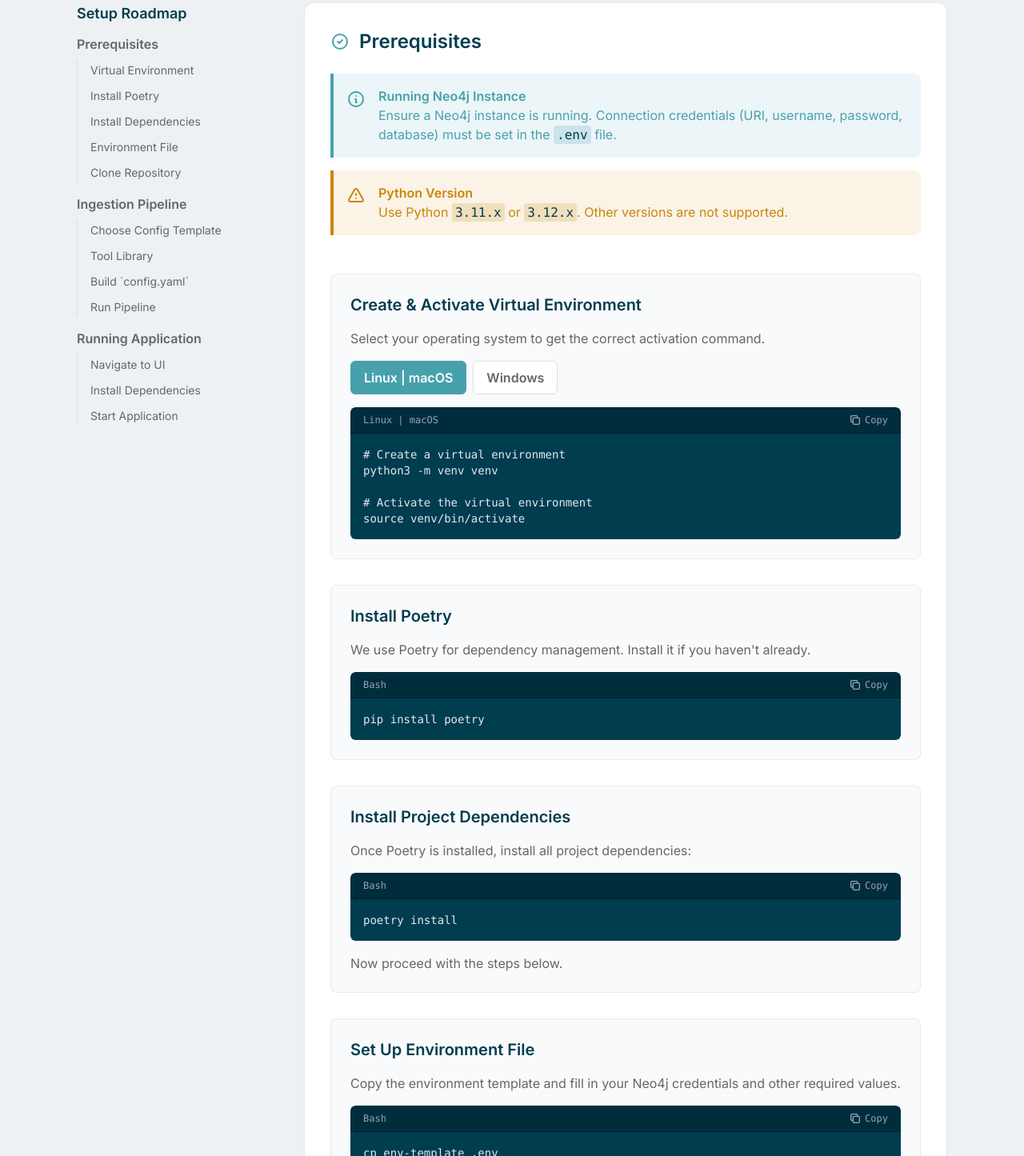
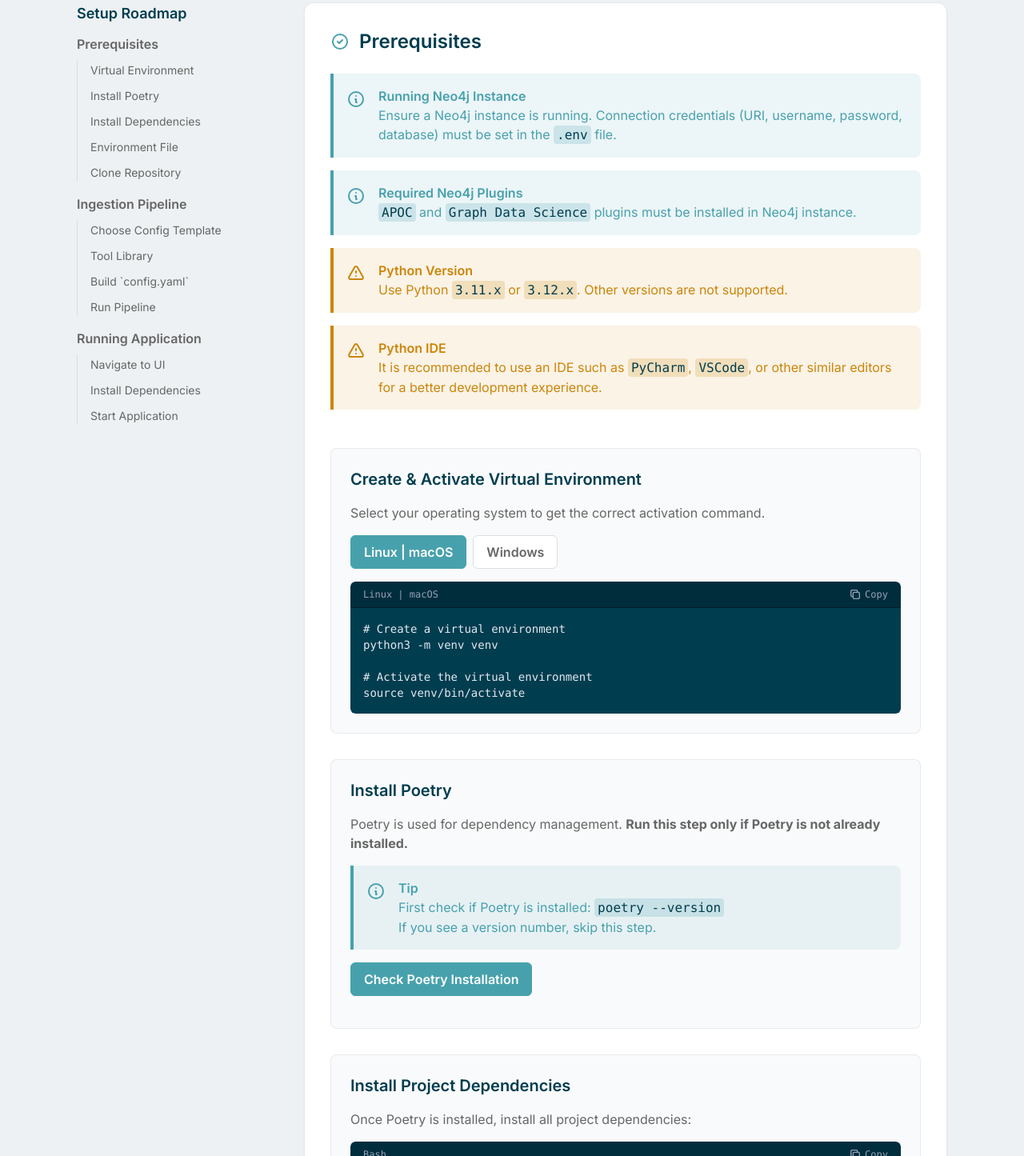
Before and after one commit to ArghyaBanerjee30/codeconcise_setup_roadmap, a plain HTML site: page index.html in a window 1280 px wide. Shown: the part 201-1646 px from the top of the page at 80% size. Drawn offline with nearby package versions, Linux system fonts and the light colour scheme.

Commit message:
Update index.html

```diff
--- a/index.html
+++ b/index.html
@@ -255,6 +255,14 @@
                                     <p>Ensure a Neo4j instance is running. Connection credentials (URI, username, password, database) must be set in the <code class="px-1 py-0.5 rounded">.env</code> file.</p>
                                 </div>
                             </div>
+                            <!-- Note: APOC & GDS -->
+                            <div class="note note-info">
+                                <svg xmlns="http://www.w3.org/2000/svg" class="note-icon" fill="none" viewBox="0 0 24 24" stroke="currentColor" stroke-width="2"><path stroke-linecap="round" stroke-linejoin="round" d="M13 16h-1v-4h-1m1-4h.01M21 12a9 9 0 11-18 0 9 9 0 0118 0z" /></svg>
+                                <div>
+                                    <h3 class="font-semibold">Required Neo4j Plugins</h3>
+                                    <p><code class="px-1 py-0.5 rounded">APOC</code> and <code class="px-1 py-0.5 rounded">Graph Data Science</code> plugins must be installed in Neo4j instance.</p>
+                                </div>
+                            </div>
                                 <!-- Note: Python Version -->
                             <div class="note note-warning">
                                 <svg xmlns="http://www.w3.org/2000/svg" class="note-icon" fill="none" viewBox="0 0 24 24" stroke="currentColor" stroke-width="2"><path stroke-linecap="round" stroke-linejoin="round" d="M12 9v2m0 4h.01m-6.938 4h13.856c1.54 0 2.502-1.667 1.732-3L13.732 4c-.77-1.333-2.694-1.333-3.464 0L3.34 16c-.77 1.333.192 3 1.732 3z" /></svg>
@@ -263,6 +271,14 @@
                                     <p>Use Python <code class="px-1 py-0.5 rounded">3.11.x</code> or <code class="px-1 py-0.5 rounded">3.12.x</code>. Other versions are not supported.</p>
                                 </div>
                             </div>
+                            <!-- Note: Python IDE -->
+                            <div class="note note-warning">
+                                <svg xmlns="http://www.w3.org/2000/svg" class="note-icon" fill="none" viewBox="0 0 24 24" stroke="currentColor" stroke-width="2"><path stroke-linecap="round" stroke-linejoin="round" d="M12 9v2m0 4h.01m-6.938 4h13.856c1.54 0 2.502-1.667 1.732-3L13.732 4c-.77-1.333-2.694-1.333-3.464 0L3.34 16c-.77 1.333.192 3 1.732 3z" /></svg>
+                                <div>
+                                    <h3 class="font-semibold">Python IDE</h3>
+                                    <p>It is recommended to use an IDE such as <code class="px-1 py-0.5 rounded">PyCharm</code>, <code class="px-1 py-0.5 rounded">VSCode</code>, or other similar editors for a better development experience.</p>
+                                </div>
+                            </div>
                         </div>
 
                         <div class="mt-12 space-y-8">
@@ -296,13 +312,52 @@ venv\Scripts\activate</code></pre>
 
                             <!-- Step: Install Poetry -->
                             <div id="step-poetry">
-                                <div class="p-6 rounded-lg bg-gray-50 border border-gray-200/80 transition-all duration-300 hover:shadow-xl hover:-translate-y-1">
-                                    <h3 class="text-xl font-semibold mb-4">Install Poetry</h3>
-                                    <p class="mb-4 text-dark-gray">We use Poetry for dependency management. Install it if you haven't already.</p>
-                                    <div class="code-block" data-lang="Bash">
-                                        <pre><code class="language-bash">pip install poetry</code></pre>
-                                    </div>
+                              <div class="p-6 rounded-lg bg-gray-50 border border-gray-200/80 transition-all duration-300 hover:shadow-xl hover:-translate-y-1">
+                                <h3 class="text-xl font-semibold mb-4">Install Poetry</h3>
+                                <p class="mb-4 text-dark-gray">
+                                  Poetry is used for dependency management.
+                                  <strong>Run this step only if Poetry is not already installed.</strong>
+                                </p>
+
+                                <!-- Info Note -->
+                                <div class="note note-info mb-4">
+                                  <svg xmlns="http://www.w3.org/2000/svg" class="note-icon" fill="none" viewBox="0 0 24 24" stroke="currentColor" stroke-width="2">
+                                    <path stroke-linecap="round" stroke-linejoin="round" d="M13 16h-1v-4h-1m1-4h.01M21 12a9 9 0 11-18 0 9 9 0 0118 0z" />
+                                  </svg>
+                                  <div>
+                                    <h3 class="font-semibold">Tip</h3>
+                                    <p>
+                                      First check if Poetry is installed:
+                                      <code class="px-1 py-0.5 rounded">poetry --version</code>
+                                      <br>
+                                      If you see a version number, skip this step.
+                                    </p>
+                                  </div>
                                 </div>
+
+                                <!-- Interactive Button -->
+                                <button id="check-poetry-btn" class="btn btn-primary mb-4">
+                                  Check Poetry Installation
+                                </button>
+
+                                <!-- Code Block (hidden by default) -->
+                                <div id="install-poetry-block" class="code-block hidden" data-lang="Bash">
+                                  <pre><code class="language-bash"># Install Poetry (only if not installed)
+pip install poetry
+
+# Verify installation
+poetry --version</code></pre>
+                                <p class="mt-4 text-dark-gray">
+                                  If you face issues, refer to the
+                                  <a href="https://python-poetry.org/docs/" target="_blank"
+                                     style="color: var(--color-dark-blue); transition: color 0.2s ease-in-out;"
+                                     onmouseover="this.style.color='var(--color-sapphire)'; this.style.textDecoration='underline';"
+                                     onmouseout="this.style.color='var(--color-dark-blue)'; this.style.textDecoration='none';">
+                                    official Poetry documentation
+                                  </a>.
+                                </p>
+                                </div>
+                              </div>
                             </div>
 
                             <!-- Step: Install Project Dependencies -->
@@ -587,6 +642,10 @@ cd ..</code></pre>
 
 
     <script>
+        document.getElementById('check-poetry-btn').addEventListener('click', () => {
+            const block = document.getElementById('install-poetry-block');
+            block.classList.toggle('hidden');
+          });
         document.addEventListener('DOMContentLoaded', () => {
             const toolDetails = {
                 bluage: {
```
